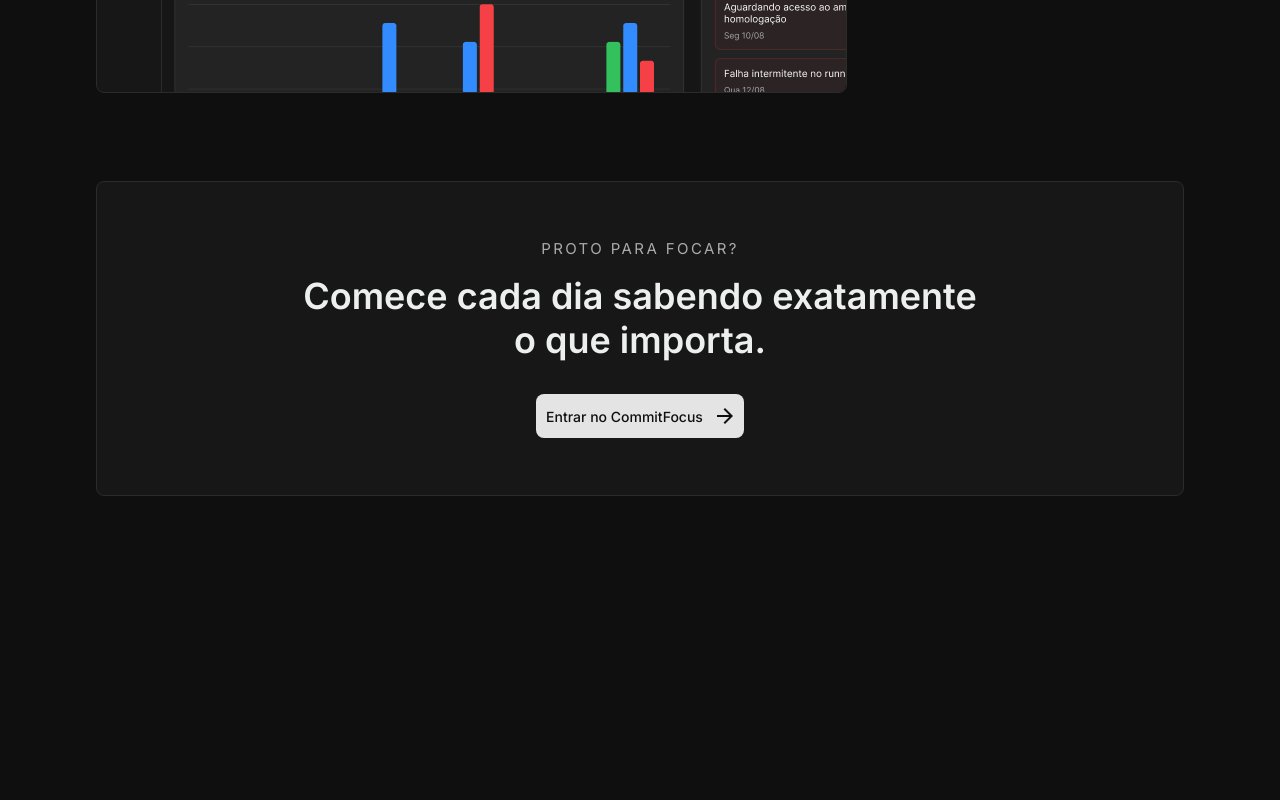
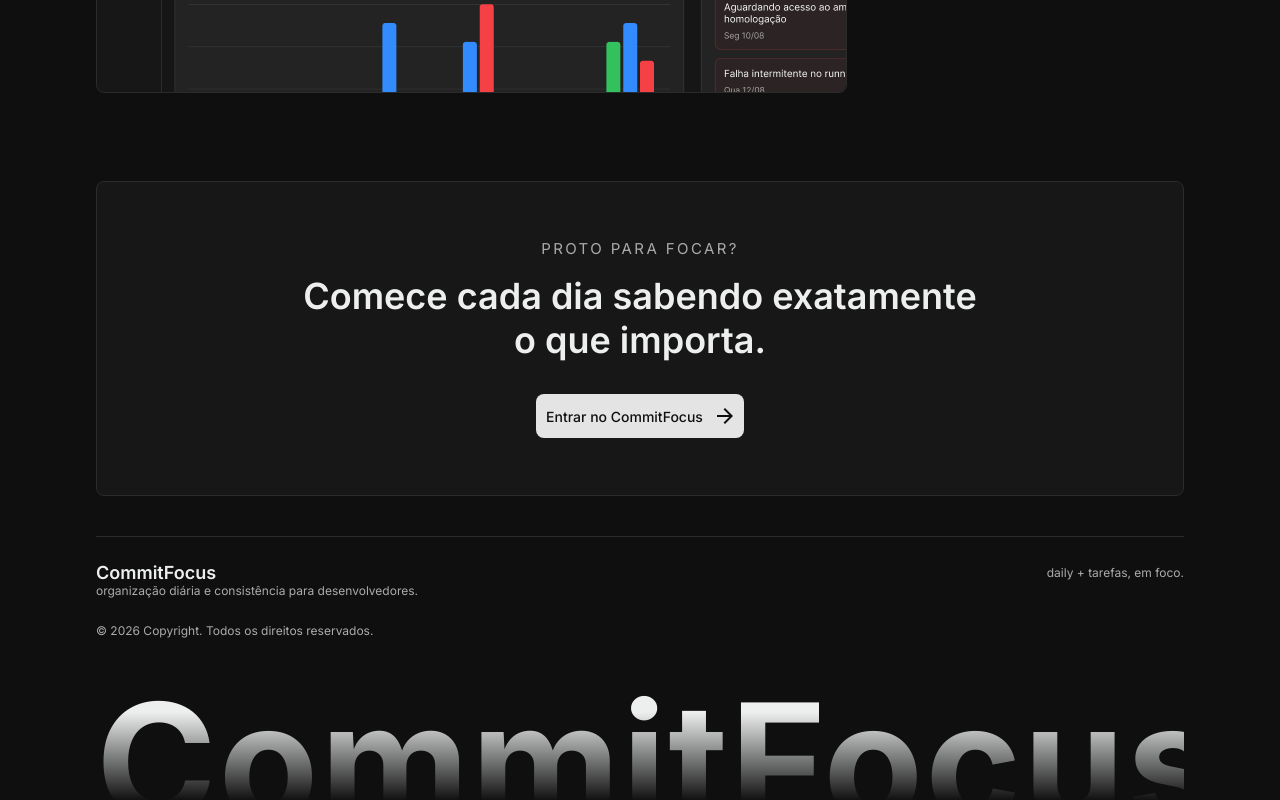
Before and after one commit to AndreGustIA/CommitFocus, a React (Vite) app in the folder commit-focus/: page / in a window 1280 px wide. Shown: the part 2985-3785 px from the top of the page. Before the commit the page ends 3481 px from the top, so only its background shows below. Built offline with nearby package versions, Linux system fonts and the light colour scheme.

Commit message:
feat: adiciona footer na landing

```diff
--- a/commit-focus/src/components/CardImagemLanding/CardImagemLanding.tsx
+++ b/commit-focus/src/components/CardImagemLanding/CardImagemLanding.tsx
@@ -2,15 +2,16 @@
 
 
 interface CardImagemLandingProps {
+  className?: string;
   fraseUppercase: string;
   titulo: string;
   descricao: string;
   imagem?: string;
 }
 
-export function CardImagemLanding({ fraseUppercase, titulo, descricao, imagem }: CardImagemLandingProps) {
+export function CardImagemLanding({ className= '', fraseUppercase, titulo, descricao, imagem }: CardImagemLandingProps) {
   return (
-    <div className={style.cardImagemLanding}>
+    <div className={`${style.cardImagemLanding} ${className}`}>
       <span className={style.fraseUppercase}>{fraseUppercase}</span>
       <div className={style.containerContent}>
         <div className={style.textos}>
--- a/commit-focus/src/pages/LandingPage/LandingPage.module.css
+++ b/commit-focus/src/pages/LandingPage/LandingPage.module.css
@@ -284,6 +284,8 @@
   display: flex;
   flex-direction: column;
   justify-content: center;
+  align-items: flex-start;
+  width: 100%;
   margin-top: 82px;
 
   h1 {
@@ -293,6 +295,10 @@
     color: var(--cor-letra-principal);
     margin-top: 16px;
   }
+}
+
+.cardMeio {
+  margin-left: auto;
 }
 
 .tagFraseSimples {
@@ -353,5 +359,81 @@
     color: var(--cor-texto-preto-botao);
     background-color: var(--cor-bg-botao-branco);
     border-radius: var(--bordas-arredondadas);
+
+    &:active {
+      transform: translateY(2px);
+    }
+
+    &:hover {
+      box-shadow: 0px 0px 10px 3px rgb(84, 84, 84);
+    }
   }
 }
+
+.footerLanding {
+  display: flex;
+  flex-direction: column;
+  padding-top: 25px;
+  border-top: 1px solid var(--cor-bordas-principal);
+  margin-top: 40px;
+
+
+  .containerTopoFooter {
+    display: flex;
+    flex-direction: row;
+    justify-content: space-between;
+    align-items: center;
+
+    h4 {
+      font-family: var(--fonte-principal);
+      font-size: 18px;
+      font-weight: 600;
+      color: var(--cor-letra-principal);
+    }
+
+    span {
+      font-family: var(--fonte-principal);
+      font-size: 12px;
+      font-weight: 400;
+      color: var(--cor-letra-secundaria);
+    }
+  }
+
+  .containerDireitosFooter {
+    display: flex;
+    flex-direction: column;
+    justify-content: center;
+    gap: 25px;
+
+    p {
+      font-family: var(--fonte-principal);
+      font-size: 12px;
+      font-weight: 400;
+      color: var(--cor-letra-secundaria);
+    }
+  }
+
+  .textoFinalFooter {
+    display: flex;
+    flex-direction: row;
+    align-items: flex-end;
+    height: 100%;
+    overflow: hidden;
+    max-height: 159px;
+    margin-top: 25px;
+
+    h1 {
+      margin-bottom: -60px;
+      color: transparent;
+      font-family: var(--fonte-principal);
+      font-size: 163px;
+      letter-spacing: 2px;
+      background: linear-gradient(to bottom, var(--cor-letra-principal) 25%, var(--cor-bg-principal) 70%);
+      -webkit-background-clip: text;
+      background-clip: text;
+      -webkit-text-fill-color: transparent;
+
+    }
+  }
+
+}
--- a/commit-focus/src/pages/LandingPage/LandingPage.tsx
+++ b/commit-focus/src/pages/LandingPage/LandingPage.tsx
@@ -106,6 +106,7 @@
               />
 
               <CardImagemLanding
+                className={style.cardMeio}
                 fraseUppercase='Foco e execução'
                 titulo='Uma lista de afazeres rápida, sem distrações'
                 descricao='Adicione tarefas com um clique, filtre pelo que está pendente ou concluído e mantenha a cabeça focada no código, não na burocracia do gerenciador.'
@@ -132,6 +133,22 @@
           </section>
         </main>
 
+        <footer className={style.footerLanding}>
+          <div className={style.containerTopoFooter}>
+            <h4>CommitFocus</h4>
+            <span>daily + tarefas, em foco.</span>
+          </div>
+          <div className={style.containerDireitosFooter}>
+            <p>organização diária e consistência para desenvolvedores.</p>
+
+            <p>&copy; 2026 Copyright. Todos os direitos reservados.</p>
+          </div>
+
+          <div className={style.textoFinalFooter}>
+            <h1>CommitFocus</h1>
+          </div>
+        </footer>
+
       </div>
     </div>
   );
```
